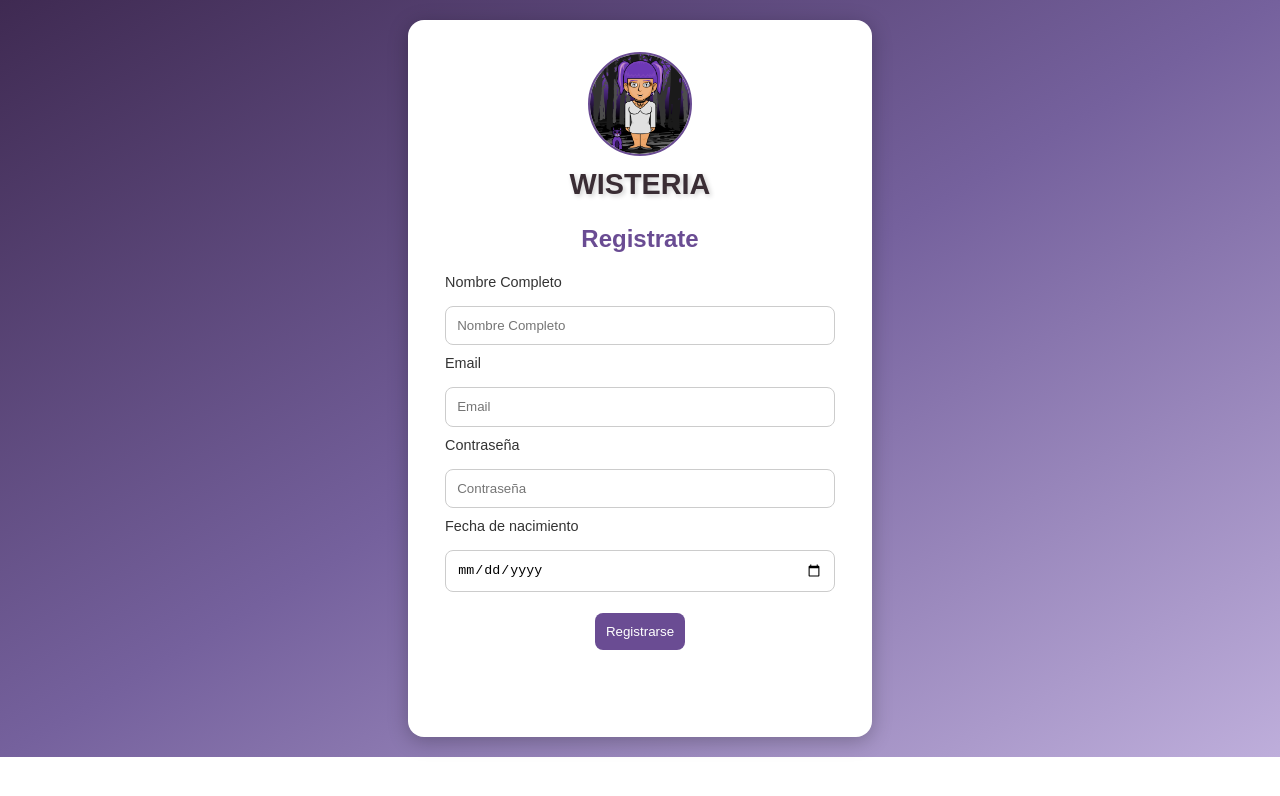
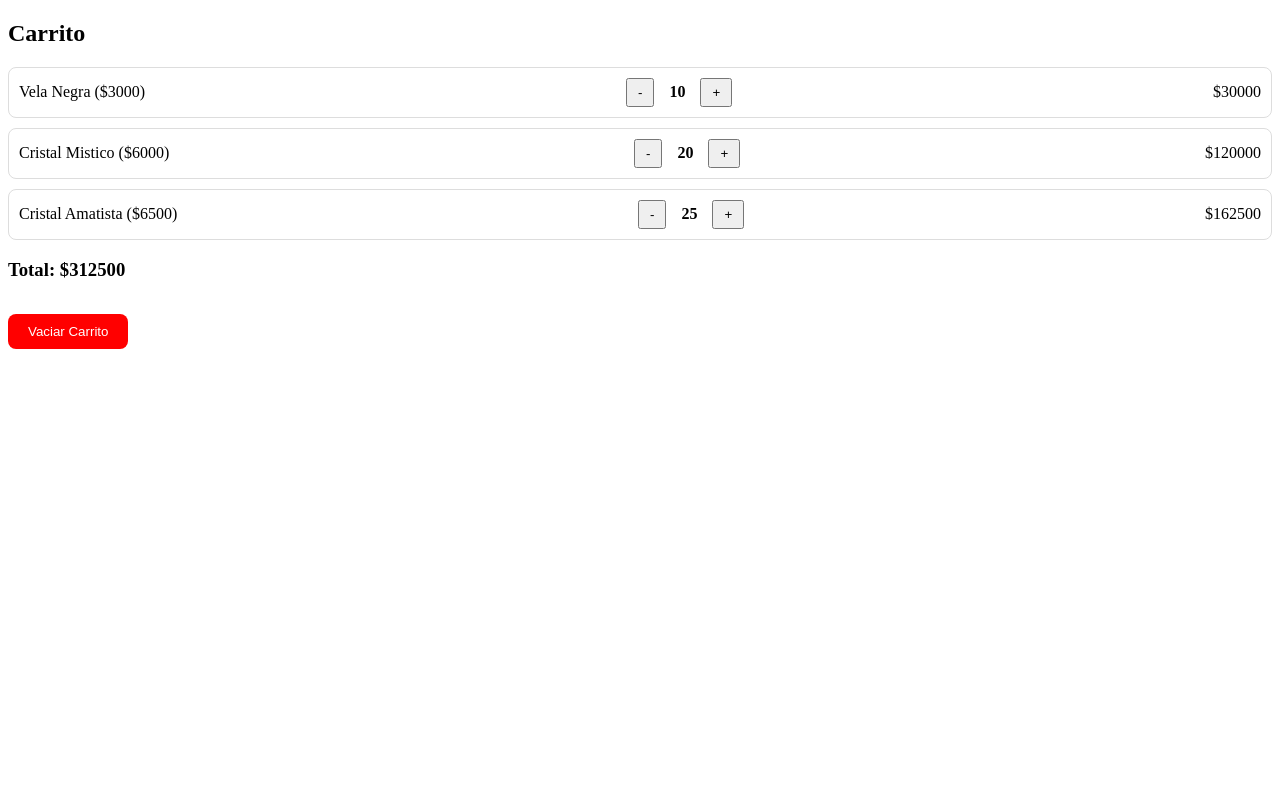
Before and after one commit to BelenAntunez2024/Tienda-Front, a React (Vite) app: page / in a window 1280 px wide. Shown: the top 796 px of the page. Built offline with nearby package versions, Linux system fonts and the light colour scheme.

Commit message:
Trabajo de hoy 17/09 (Carrito Medio Estilo)

```diff
--- a/src/App.tsx
+++ b/src/App.tsx
@@ -1,4 +1,6 @@
-import Registro from './components/pages/registro/Registro';
+//import Registro from './components/pages/registro/Registro';
+
+import Carrito from "./components/pages/carritoModif/CarritoModif";
 
 
 
@@ -6,7 +8,7 @@ function App ()  {
 
   return (
     <>
-    <Registro></Registro>
+    <Carrito></Carrito>
     </>
   );
 };
--- a/src/components/pages/carritoModif/CarritoModif.tsx
+++ b/src/components/pages/carritoModif/CarritoModif.tsx
@@ -1,5 +1,5 @@
 import React, {useState} from "react";
-
+import "./StyleCarrito.css";
 interface Producto{
     id: number;
     NombreProducto: string;
--- a/src/components/pages/carritoModif/StyleCarrito.css
+++ b/src/components/pages/carritoModif/StyleCarrito.css
@@ -0,0 +1,34 @@
+.carrito-container{
+    padding: 20px;
+    max-width: 500px;
+    margin: auto;
+    font-family: Arial, sans-serif;
+}
+.producto-carrito{
+    display: flex;
+    justify-content: space-between;
+    align-items: center;
+    margin-bottom: 10px;
+    padding: 10px;
+    border: 1px solid #ddd;
+    border-radius: 8px;
+}
+.producto-carrito button{
+    margin: 0 5px;
+    padding: 5px 10px;
+    cursor: pointer;
+}
+.cantidad{
+    margin: 0 10px ;
+    font-weight: bold;
+}
+.btn-vaciar{
+    background-color: red;
+    color: white;
+    padding: 10px 20px;
+    border-radius: 8px;
+    cursor: pointer;
+    border: none;
+    margin-top: 15px;
+
+}
```
